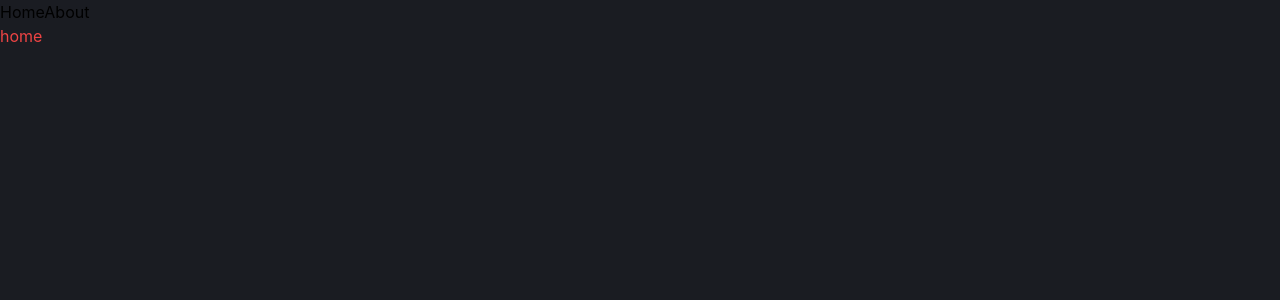
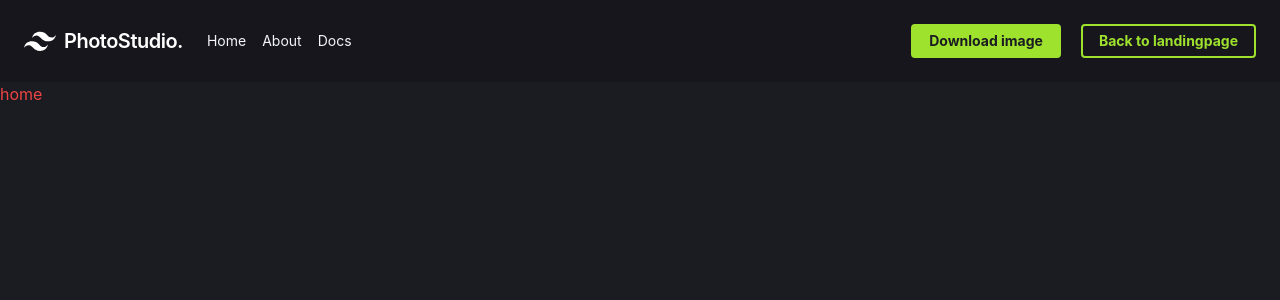
Before and after one commit to lucasjolibois54/photostudio, a React (Create React App) app: page / in a window 1280 px wide. Shown: the top 300 px of the page. Built offline with nearby package versions, Linux system fonts and the light colour scheme.

Commit message:
Update Nav.js

```diff
--- a/src/components/Nav.js
+++ b/src/components/Nav.js
@@ -4,15 +4,45 @@
 function Nav() {
   return (
     <>
-    <div>
+    {/* <div className='h-10 bg-nav-bg'>
       <nav>
-        <ul>
+        <ul className='text-nav-text'>
           <li>
             <Link to="/">Home</Link><Link to="/about">About</Link>
           </li>
         </ul>
       </nav>
-      </div>
+      </div> */}
+
+<nav className="flex items-center justify-between flex-wrap bg-nav-bg p-6">
+  <div className="flex items-center flex-shrink-0 text-white mr-6">
+    <svg className="fill-current h-8 w-8 mr-2" width="54" height="54" viewBox="0 0 54 54" xmlns="http://www.w3.org/2000/svg"><path d="M13.5 22.1c1.8-7.2 6.3-10.8 13.5-10.8 10.8 0 12.15 8.1 17.55 9.45 3.6.9 6.75-.45 9.45-4.05-1.8 7.2-6.3 10.8-13.5 10.8-10.8 0-12.15-8.1-17.55-9.45-3.6-.9-6.75.45-9.45 4.05zM0 38.3c1.8-7.2 6.3-10.8 13.5-10.8 10.8 0 12.15 8.1 17.55 9.45 3.6.9 6.75-.45 9.45-4.05-1.8 7.2-6.3 10.8-13.5 10.8-10.8 0-12.15-8.1-17.55-9.45-3.6-.9-6.75.45-9.45 4.05z"/></svg>
+    <span className="font-semibold text-xl tracking-tight">PhotoStudio.</span>
+  </div>
+  <div className="block lg:hidden">
+    <button className="flex items-center px-3 py-2 border rounded text-nav-text border-teal-400 hover:text-white hover:border-white">
+      <svg className="fill-current h-3 w-3" viewBox="0 0 20 20" xmlns="http://www.w3.org/2000/svg"><title>Menu</title><path d="M0 3h20v2H0V3zm0 6h20v2H0V9zm0 6h20v2H0v-2z"/></svg>
+    </button>
+  </div>
+  <div className="w-full block flex-grow lg:flex lg:items-center lg:w-auto">
+    <div className="text-sm lg:flex-grow">
+      <Link to="/" className="block mt-4 lg:inline-block lg:mt-0 text-nav-text hover:text-white mr-4">
+        Home
+      </Link>
+      <Link to="/about" className="block mt-4 lg:inline-block lg:mt-0 text-nav-text hover:text-white mr-4">
+        About
+      </Link>
+      <Link to="/" className="block mt-4 lg:inline-block lg:mt-0 text-nav-text hover:text-white mr-4">
+        Docs
+      </Link>
+    </div>
+    <div className='space-x-5'>
+      <Link to="/" className="inline-block text-sm px-4 py-2 leading-none border rounded text-main-bg bg-neon-green border-2 border-neon-green font-bold hover:border-transparent hover:text-teal-500 hover:bg-white mt-4 lg:mt-0">Download image</Link>
+      <Link to="/" className="inline-block text-sm px-4 py-2 leading-none border rounded text-neon-green border-neon-green font-bold border-2 hover:border-transparent hover:text-teal-500 hover:bg-white mt-4 lg:mt-0">Back to landingpage</Link>
+
+    </div>
+  </div>
+</nav>
       <Outlet/>
       </>
   )
```
